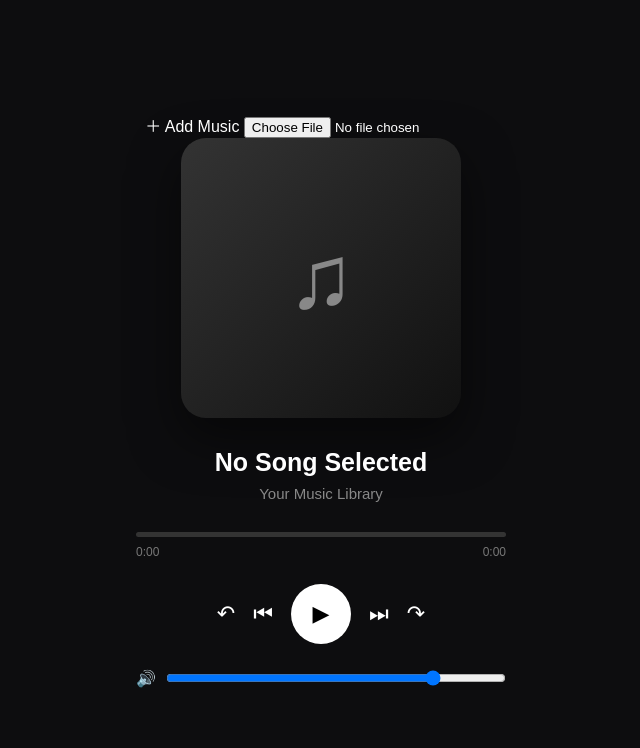
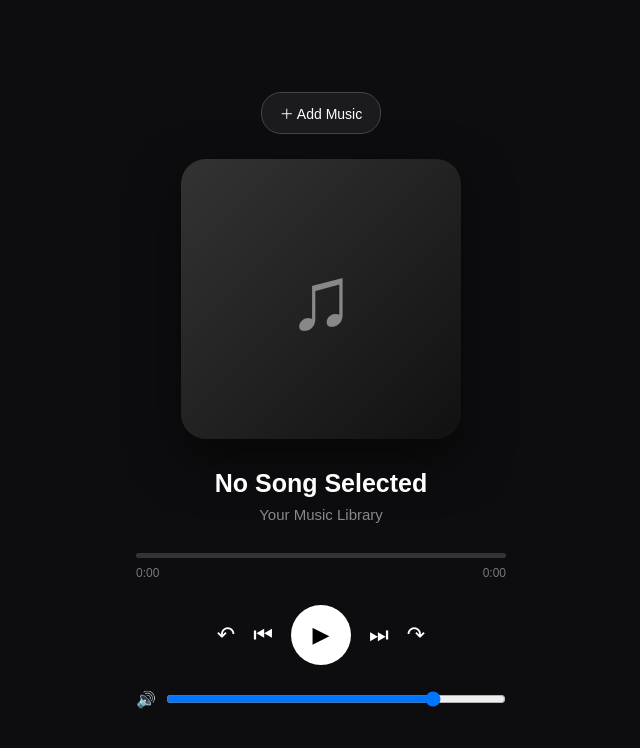
Before and after one commit to zihad202/Daruchini-s-Melody, a plain HTML site: page index.html in a window 1280 px wide. Shown: the whole page, without its empty margins (319-959 px from the left). Drawn offline with Linux system fonts and the light colour scheme.

Commit message:
Add styles for upload section

```diff
--- a/style.css
+++ b/style.css
@@ -131,3 +131,24 @@ body {
 .volume input {
     width: 100%;
 }
+.upload-section {
+    margin-bottom: 25px;
+}
+
+.upload-section label {
+    display: inline-block;
+    padding: 10px 18px;
+
+    border: 1px solid #444;
+    border-radius: 20px;
+
+    color: white;
+    background: #1b1b1e;
+
+    cursor: pointer;
+    font-size: 14px;
+}
+
+.upload-section input {
+    display: none;
+    }
```
